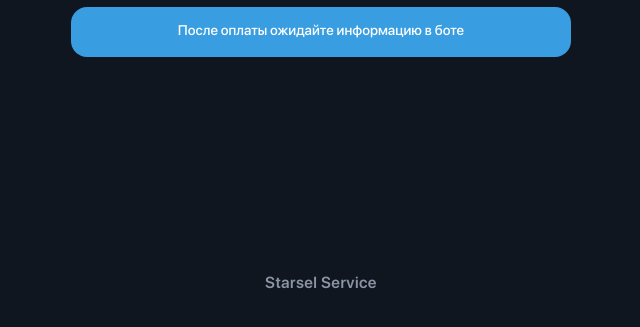
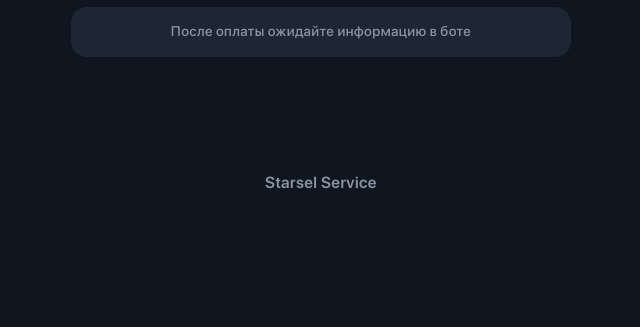
Before and after one commit to xersecwork/site-tester, a plain HTML site: page page2.html in a window 1280 px wide. Shown: the part 383-710 px from the top of the page, without its empty margins (319-959 px from the left). Drawn offline with Linux system fonts and the light colour scheme.

Commit message:
Update page2.html

```diff
--- a/page2.html
+++ b/page2.html
@@ -224,7 +224,7 @@
             font-family: "SFP_B";
             font-size: 16px;
             letter-spacing: 0.42px;
-            margin-top: 200px;
+            margin-top: 100px;
         }
         .ready_button {
             width: 90%;
@@ -232,7 +232,7 @@
             min-width: 300px;
             height: 50px;
             margin-top: 100px;
-            background-color: #389EE1;
+            background-color: #1D2633;
             border-radius: 16px;
             display: flex;
             flex-direction: column;
@@ -245,9 +245,10 @@
             align-items: center;
             text-align: center;
             font-family: "SFP_M";
-            color: white;
+            color: #8A94A3;
             font-size: 14px;
-            margin-top: 1px;
+            letter-spacing: 0.36px;
+            margin-top: 2px;
         }
     </style>
 </head>
```
